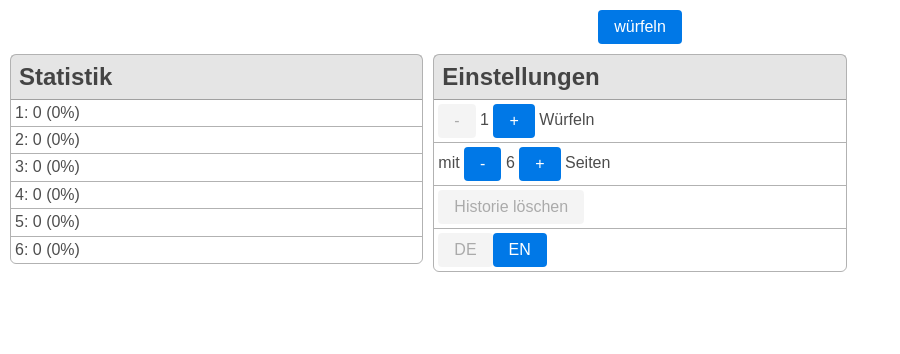
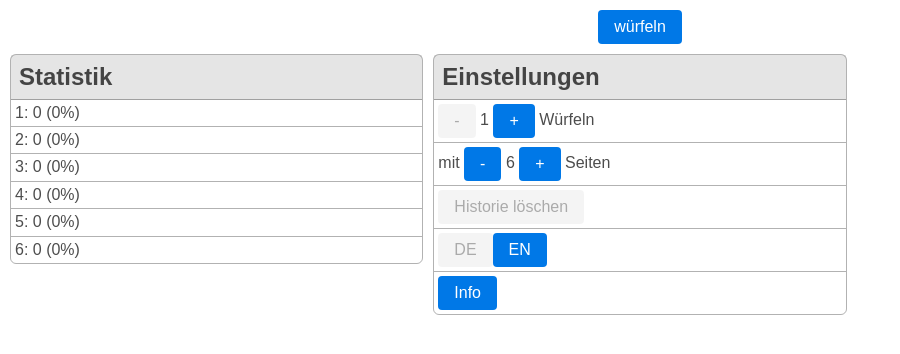
Before and after one commit to maythe4/dice, an Angular app: page / in a window 1280 px wide. Shown: the top 354 px of the page, without its empty margins (0-900 px from the left). Built offline with nearby package versions, Linux system fonts and the light colour scheme.

Commit message:
show info

```diff
--- a/src/app/settings/settings.component.css
+++ b/src/app/settings/settings.component.css
@@ -0,0 +1,3 @@
+.info {
+    margin: 10px;
+}
--- a/src/app/settings/settings.component.html
+++ b/src/app/settings/settings.component.html
@@ -57,5 +57,13 @@
                     EN
             </a>
         </li>
+        <li>
+            <a class="pure-button pure-button-primary" (click)="toggleInfo()">
+                {{ translate('Info') }}
+            </a>
+            <div class="info" *ngIf="showInfo">
+                {{ translate('This program runs only in your browser. No data is transfered to any server.') }}
+            </div>
+        </li>
       </ul>
 </div>
--- a/src/app/settings/settings.component.ts
+++ b/src/app/settings/settings.component.ts
@@ -8,6 +8,7 @@ import { HistoryService } from '../shared/history.service';
   styleUrls: ['./settings.component.css']
 })
 export class SettingsComponent implements OnInit {
+  public showInfo: boolean;
 
   constructor(
     private settingsService: SettingsService,
@@ -15,6 +16,7 @@ export class SettingsComponent implements OnInit {
   ) { }
 
   ngOnInit(): void {
+    this.showInfo = false;
   }
 
   // dices
@@ -93,4 +95,10 @@ export class SettingsComponent implements OnInit {
     return this.settingsService.translate(input);
   }
 
+  // info
+
+  toggleInfo() {
+    this.showInfo = !this.showInfo;
+  }
+
 }
--- a/src/app/shared/settings.service.ts
+++ b/src/app/shared/settings.service.ts
@@ -132,6 +132,7 @@ export class SettingsService {
     translations.push({ source: 'Settings', translation: 'Einstellungen' });
     translations.push({ source: 'sides', translation: 'Seiten' });
     translations.push({ source: 'Statistics', translation: 'Statistik' });
+    translations.push({ source: 'This program runs only in your browser. No data is transfered to any server.', translation: 'Diese Anwendung wird nur in Ihrem Browser ausgeführt. Keine Daten werden zu irgendeinem Server übertragen.' });
     translations.push({ source: 'with', translation: 'mit' });
 
     return translations;
```
Also changed, not shown: 1 other file (tests, documents, lock files or other folders).
